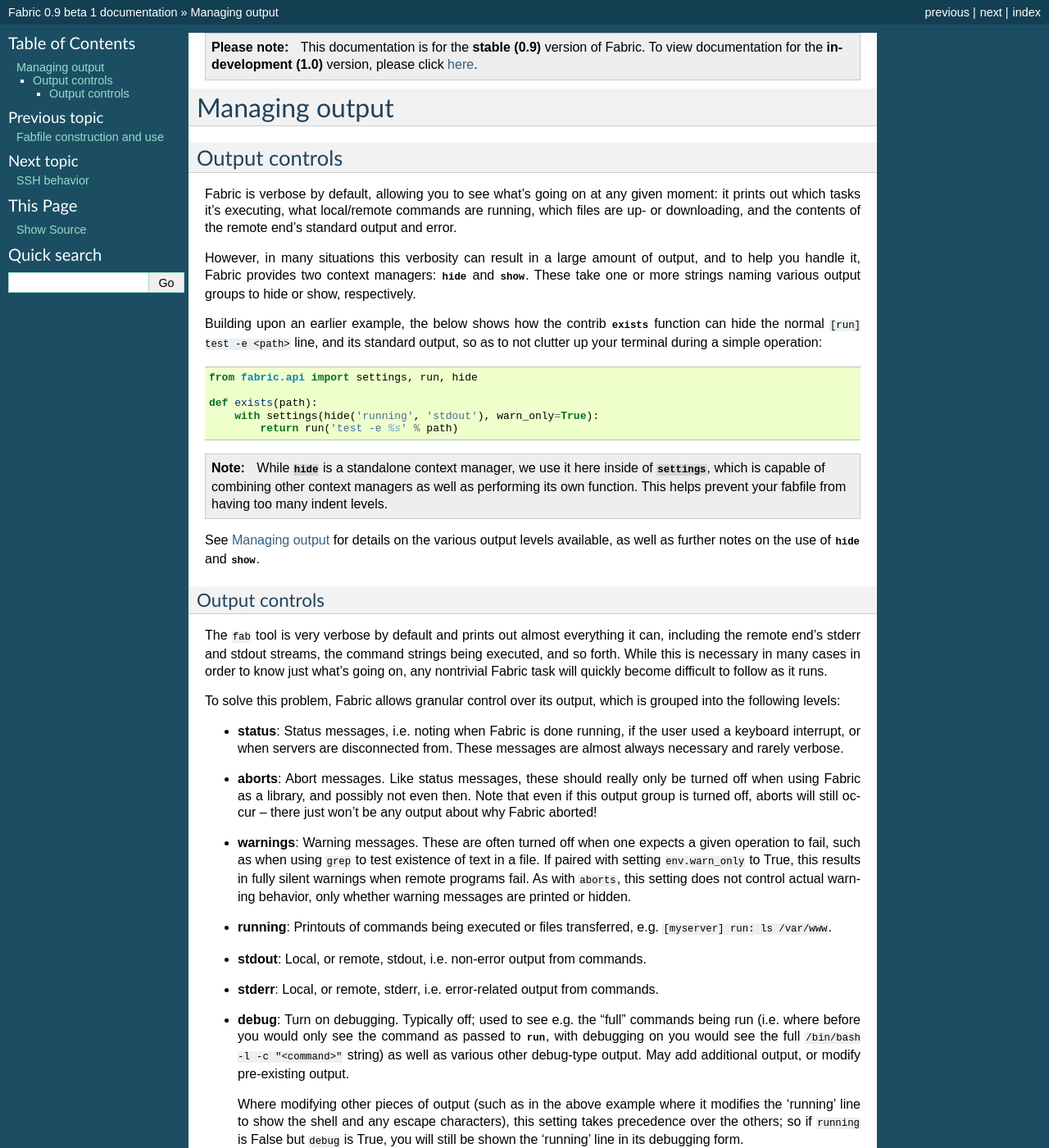
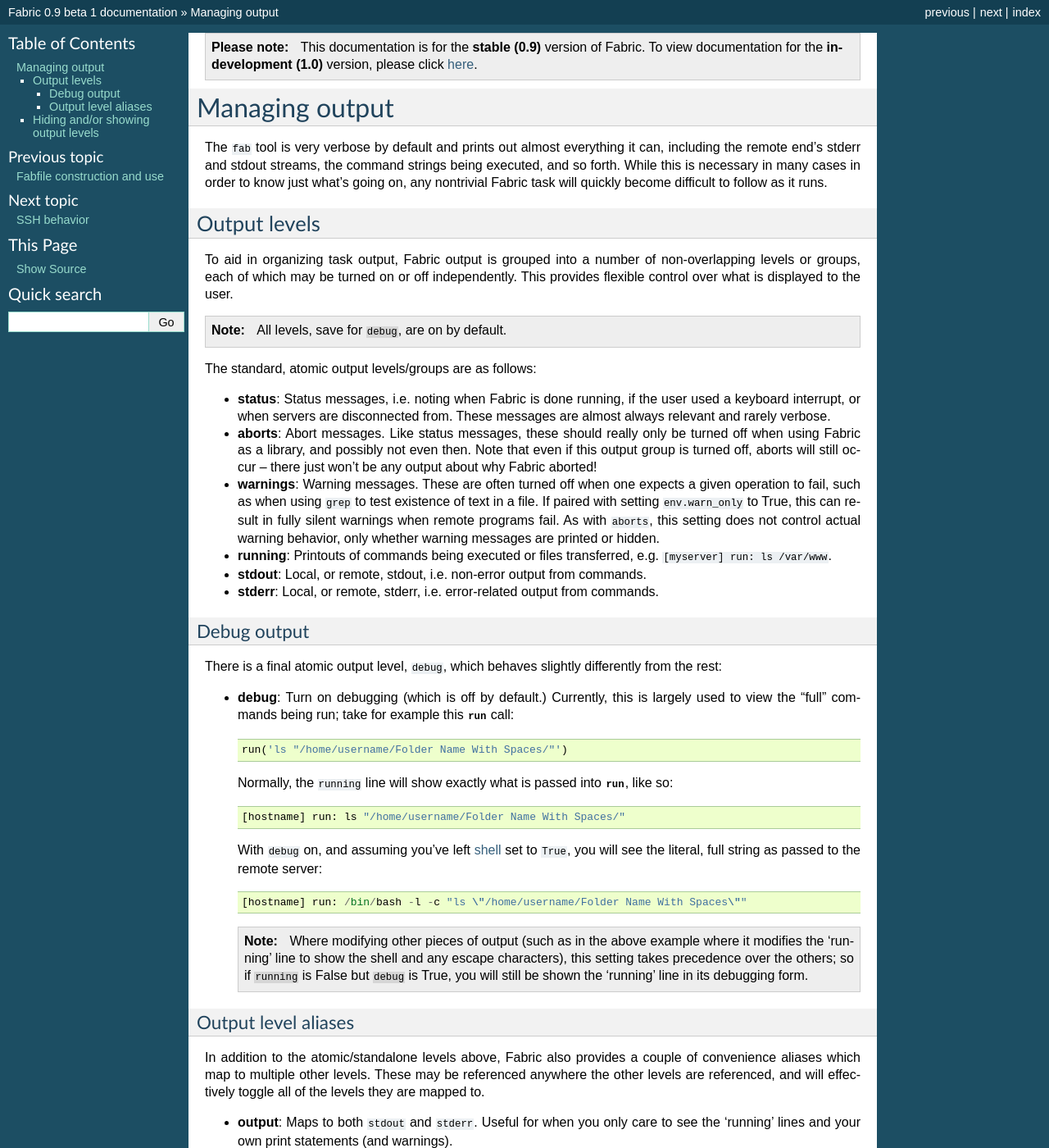
Before and after one commit to fabric/fabric, a Sphinx documentation site: the page built from docs/usage/output_controls.rst, in a window 1280 px wide and 1400 px high. Shown: the whole window at 82% size. Built offline with Sphinx 7.4.7, drawn with Linux system fonts in a browser that asks for light colours; some of the changed text lies outside the part shown.

Commit message:
Updated output controls docs

```diff
--- a/docs/usage/output_controls.rst
+++ b/docs/usage/output_controls.rst
@@ -1,51 +1,5 @@
 ===============
 Managing output
-===============
-
-
-
-Output controls
----------------
-
-Fabric is verbose by default, allowing you to see what's going on at any given
-moment: it prints out which tasks it's executing, what local/remote commands
-are running, which files are up- or downloading, and the contents of the remote
-end's standard output and error.
-
-However, in many situations this verbosity can result in a large amount of
-output, and to help you handle it, Fabric provides two context managers:
-`~fabric.context_managers.hide` and `~fabric.context_managers.show`. These take
-one or more strings naming various output groups to hide or show, respectively.
-
-Building upon an earlier example, the below shows how the contrib
-`~fabric.contrib.files.exists` function can hide the normal ``[run] test -e
-<path>`` line, and its standard output, so as to not clutter up your terminal
-during a simple operation::
-
-    from fabric.api import settings, run, hide
-
-    def exists(path):
-        with settings(hide('running', 'stdout'), warn_only=True):
-            return run('test -e %s' % path)
-
-.. note::
-
-    While `~fabric.context_managers.hide` is a standalone context manager, we
-    use it here inside of `~fabric.context_managers.settings`, which is capable
-    of combining other context managers as well as performing its own function.
-    This helps prevent your fabfile from having too many indent levels.
-
-See :doc:`output_controls` for details on the various output levels available, as
-well as further notes on the use of `~fabric.context_managers.hide` and
-`~fabric.context_managers.show`.
-
-
-
-
-
-
-
-Output controls
 ===============
 
 The ``fab`` tool is very verbose by default and prints out almost everything it
@@ -54,12 +8,24 @@
 know just what's going on, any nontrivial Fabric task will quickly become
 difficult to follow as it runs.
 
-To solve this problem, Fabric allows granular control over its output, which is
-grouped into the following levels:
+
+Output levels
+=============
+
+To aid in organizing task output, Fabric output is grouped into a number of
+non-overlapping levels or groups, each of which may be turned on or off
+independently. This provides flexible control over what is displayed to the
+user.
+
+.. note::
+
+    All levels, save for ``debug``, are on by default.
+
+The standard, atomic output levels/groups are as follows:
 
 * **status**: Status messages, i.e. noting when Fabric is done running, if
   the user used a keyboard interrupt, or when servers are disconnected from.
-  These messages are almost always necessary and rarely verbose.
+  These messages are almost always relevant and rarely verbose.
 
 * **aborts**: Abort messages. Like status messages, these should really only be
   turned off when using Fabric as a library, and possibly not even then. Note
@@ -69,7 +35,7 @@
 * **warnings**: Warning messages. These are often turned off when one expects a
   given operation to fail, such as when using ``grep`` to test existence of
   text in a file. If paired with setting ``env.warn_only`` to True, this
-  results in fully silent warnings when remote programs fail. As with
+  can result in fully silent warnings when remote programs fail. As with
   ``aborts``, this setting does not control actual warning behavior, only
   whether warning messages are printed or hidden.
 
@@ -80,44 +46,81 @@
 
 * **stderr**: Local, or remote, stderr, i.e. error-related output from commands.
 
-* **debug**: Turn on debugging. Typically off; used to see e.g. the "full"
-  commands being run (i.e. where before you would only see the command as
-  passed to `run`, with debugging on you would see the full ``/bin/bash -l -c
-  "<command>"`` string) as well as various other debug-type output. May add
-  additional output, or modify pre-existing output.
+Debug output
+------------
 
-  Where modifying other pieces of output (such as in the above example where it
-  modifies the 'running' line to show the shell and any escape characters),
-  this setting takes precedence over the others; so if ``running`` is False but
-  ``debug`` is True, you will still be shown the 'running' line in its
-  debugging form.
+There is a final atomic output level, ``debug``, which behaves slightly
+differently from the rest:
 
-In addition to these granular levels, the following act as "aliases" for groups
-of the above:
+* **debug**: Turn on debugging (which is off by default.) Currently, this is
+  largely used to view the "full" commands being run; take for example this
+  `~fabric.operations.run` call::
+
+      run('ls "/home/username/Folder Name With Spaces/"')
+
+  Normally, the ``running`` line will show exactly what is passed into
+  `~fabric.operations.run`, like so::
+
+      [hostname] run: ls "/home/username/Folder Name With Spaces/"
+
+  With ``debug`` on, and assuming you've left :ref:`shell` set to ``True``, you
+  will see the literal, full string as passed to the remote server::
+
+      [hostname] run: /bin/bash -l -c "ls \"/home/username/Folder Name With Spaces\""
+
+  .. note::
+
+      Where modifying other pieces of output (such as in the above example
+      where it modifies the 'running' line to show the shell and any escape
+      characters), this setting takes precedence over the others; so if
+      ``running`` is False but ``debug`` is True, you will still be shown the
+      'running' line in its debugging form.
+
+Output level aliases
+--------------------
+
+In addition to the atomic/standalone levels above, Fabric also provides a
+couple of convenience aliases which map to multiple other levels. These may be
+referenced anywhere the other levels are referenced, and will effectively
+toggle all of the levels they are mapped to.
 
 * **output**: Maps to both ``stdout`` and ``stderr``. Useful for when you only
   care to see the 'running' lines and your own print statements (and warnings).
 
 * **everything**: Includes ``warnings``, ``running`` and ``output`` (see
   above.) Thus, when turning off ``everything``, you will only see a bare
-  minimum of output, along with your own print statements.
+  minimum of output (just ``status`` and ``debug`` if it's on), along with your
+  own print statements.
 
-You may toggle any and all of the above levels in a few ways:
+
+Hiding and/or showing output levels
+===================================
+
+You may toggle any of Fabric's output levels in a number of ways; for examples,
+please see the API docs linked in each bullet point:
 
 * **Direct modification of fabric.state.output**: `fabric.state.output` is a
-  dictionary subclass (similar to `fabric.state.env`) whose keys are the above
-  levels, and whose value are either True or False. Naturally, a True value
-  results in display of that output group, and False hides it.
+  dictionary subclass (similar to :doc:`env <env>`) whose keys are the output
+  level names, and whose values are either True (show that particular type of
+  output) or False (hide it.)
+
+  `fabric.state.output` is the lowest-level implementation of output levels and
+  is what Fabric's internals reference when deciding whether or not to print
+  their output.
 
 * **Context managers**: `~fabric.context_managers.hide` and
   `~fabric.context_managers.show` are twin context managers that take one or
   more output level names as strings, and either hide or show them within the
-  wrapped block. As with most other context managers, the prior values are
+  wrapped block. As with Fabric's other context managers, the prior values are
   restored when the block exits.
 
-* **Command-line arguments**: You may pass ``--hide`` and/or ``--show``
-  arguments to ``fab``, which behave exactly like the context managers of the
-  same names (but are, naturally, globally applied) and take comma-separated
-  strings as input.
+  .. seealso::
 
-All levels, save for ``debug``, are on by default.
+      `~fabric.context_managers.settings`, which can nest calls to
+      `~fabric.context_managers.hide` and/or `~fabric.context_managers.show`
+      inside itself.
+
+* **Command-line arguments**: You may use the :option:`--hide` and/or
+  :option:`--show` arguments to :doc:`fab`, which behave exactly like the
+  context managers of the same names (but are, naturally, globally applied) and
+  take comma-separated strings as input.
```
